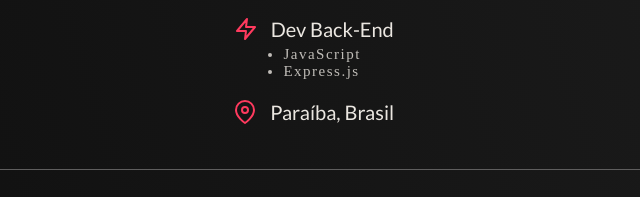
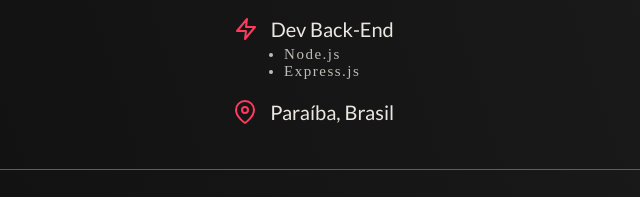
Before and after one commit to jose-ithalo/Meu-curriculo, a plain HTML site: page src/pages/home/index.html in a window 1280 px wide. Shown: the part 215-412 px from the top of the page, 640-1280 px from the left. Drawn offline with Linux system fonts and the light colour scheme.

Commit message:
Alteração de texto na lista back-end

```diff
--- a/src/pages/home/index.html
+++ b/src/pages/home/index.html
@@ -47,7 +47,7 @@
                         <span>Dev Back-End</span>
                     </div>
                     <ul>
-                        <li>JavaScript</li>
+                        <li>Node.js</li>
                         <li>Express.js</li>
                     </ul>
                 </div>
```
